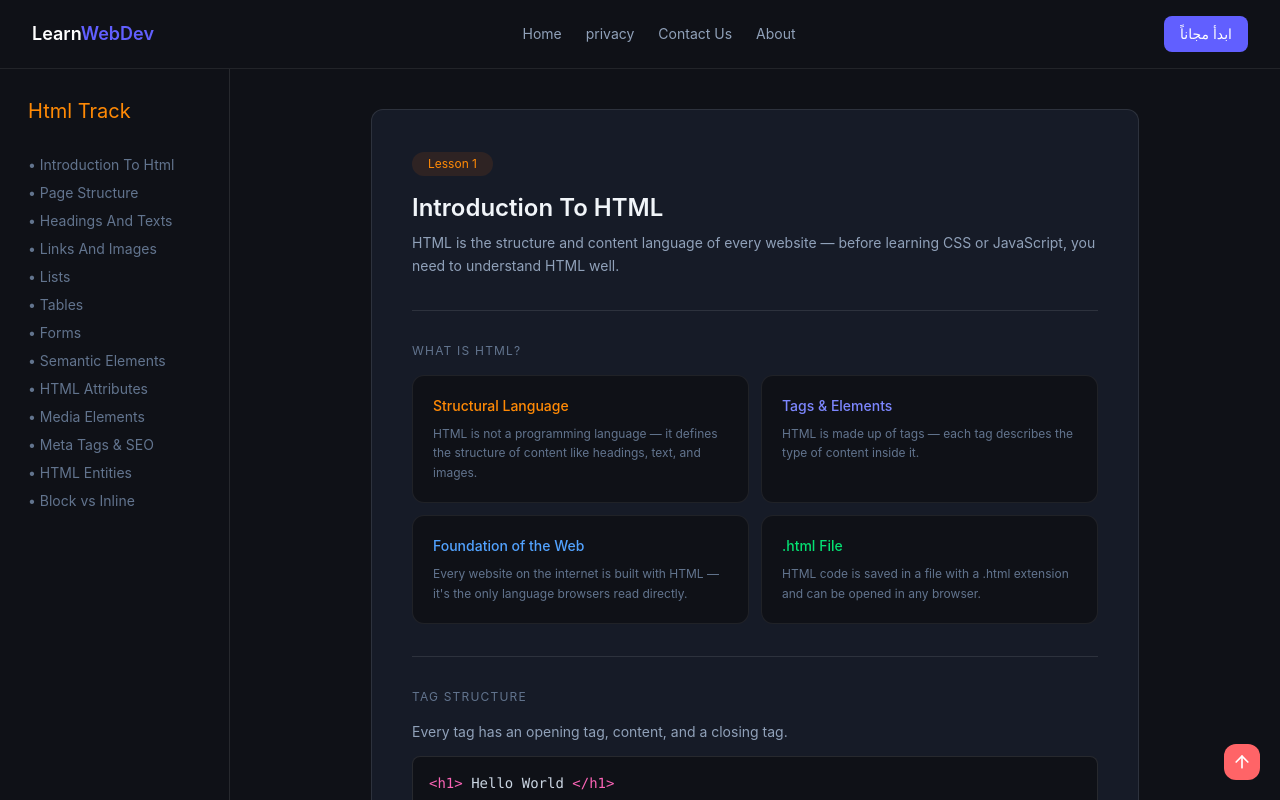
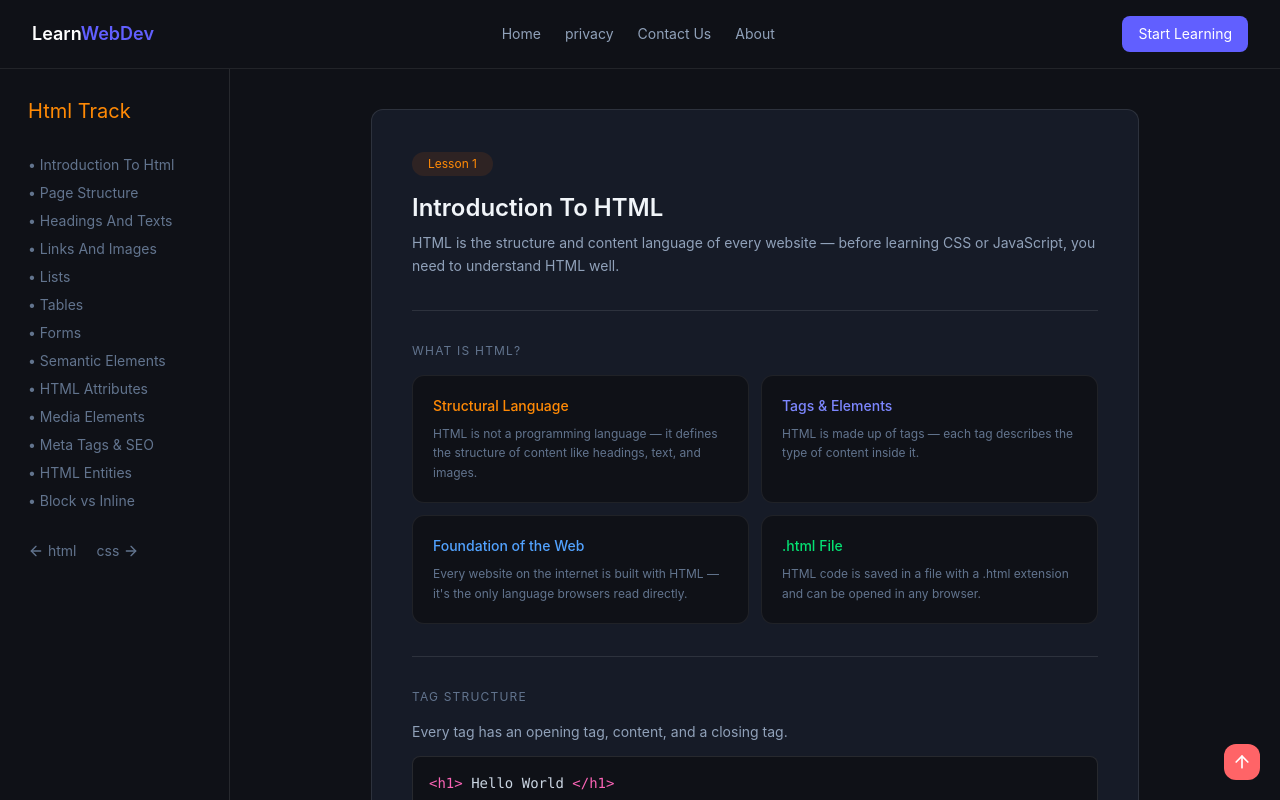
Before and after one commit to Mostafa205dev/LearnWebDev, a React (Vite) app: page /HTML in a window 1280 px wide. Shown: the top 800 px of the page. Built offline with nearby package versions, Linux system fonts and the light colour scheme.

Commit message:
add next and last arrow in sid bar

```diff
--- a/src/components/Header.jsx
+++ b/src/components/Header.jsx
@@ -1,6 +1,22 @@
 import { Link } from "react-router-dom";
+import { useLocation } from "react-router-dom";
+function Header() {
+  const location = useLocation();
 
-function Header() {
+  const getButtonText = () => {
+    switch (location.pathname) {
+      case "/html":
+        return "Learn HTML";
+      case "/css":
+        return "Learn CSS";
+      case "/javascript":
+        return "Learn JavaScript";
+      case "/react":
+        return "Learn React";
+      default:
+        return "Start Learning";
+    }
+  };
   return (
     <div className="bg-[#0f1117] flex flex-wrap items-center justify-between px-8 py-4 border-b border-white/8">
       <div className="flex items-center justify-between w-full sm:w-auto">
@@ -11,7 +27,7 @@ function Header() {
           to="/html"
           className="text-sm bg-indigo-500 text-white rounded-lg px-4 py-2 hover:opacity-85 sm:hidden"
         >
-          ابدأ مجاناً
+          {getButtonText()}
         </Link>
       </div>
 
@@ -46,7 +62,7 @@ function Header() {
         to="/html"
         className="hidden sm:block text-sm bg-indigo-500 text-white rounded-lg px-4 py-2 hover:opacity-85"
       >
-        ابدأ مجاناً
+        {getButtonText()}
       </Link>
     </div>
   );
--- a/src/pages/CSS.jsx
+++ b/src/pages/CSS.jsx
@@ -1,6 +1,7 @@
 import { useEffect, useState } from "react";
 import { Helmet } from "react-helmet";
-import { ArrowUp } from "lucide-react";
+import { ArrowUp, ArrowRight, ArrowLeft } from "lucide-react";
+import { Link } from "react-router-dom";
 
 function Css() {
   const [showSidebar, setShowSidebar] = useState(false);
@@ -126,6 +127,24 @@ function Css() {
                 • {lesson.label}
               </a>
             ))}
+          </div>
+          <div className="flex  gap-5 ">
+            <Link
+              to="/html"
+              aria-label="الدرس السابق"
+              className="flex items-center gap-1 text-sm text-slate-500 hover:text-slate-800 transition-colors"
+            >
+              <ArrowLeft size={16} />
+              <span>html</span>
+            </Link>
+            <Link
+              to="/javascript"
+              aria-label="الدرس التالي"
+              className="flex items-center gap-1 text-sm text-slate-500 hover:text-slate-800 transition-colors"
+            >
+              <span>javascript</span>
+              <ArrowRight size={16} />
+            </Link>
           </div>
         </div>
 
--- a/src/pages/Html.jsx
+++ b/src/pages/Html.jsx
@@ -1,6 +1,7 @@
 import { useEffect, useState } from "react";
 import { Helmet } from "react-helmet";
-import { ArrowUp } from "lucide-react";
+import { ArrowUp, ArrowRight, ArrowLeft } from "lucide-react";
+import { Link } from "react-router-dom";
 
 function Html() {
   const [showSidebar, setShowSidebar] = useState(false);
@@ -133,6 +134,25 @@ function Html() {
                 • {lesson.label}
               </a>
             ))}
+          </div>
+          <div className="flex  gap-5">
+            <Link
+              to="/html"
+              aria-label="الدرس السابق"
+              className="flex items-center gap-1 text-sm text-slate-500 hover:text-slate-800 transition-colors"
+            >
+              <ArrowLeft size={16} />
+              <span>html</span>
+            </Link>
+
+            <Link
+              to="/css"
+              aria-label="الدرس التالي"
+              className="flex items-center gap-1 text-sm text-slate-500 hover:text-slate-800 transition-colors"
+            >
+              <span>css</span>
+              <ArrowRight size={16} />
+            </Link>
           </div>
         </div>
 
--- a/src/pages/JavaScript.jsx
+++ b/src/pages/JavaScript.jsx
@@ -1,7 +1,7 @@
 import { useEffect, useState } from "react";
 import { Helmet } from "react-helmet";
-import { ArrowUp } from "lucide-react";
-
+import { ArrowUp, ArrowRight, ArrowLeft } from "lucide-react";
+import { Link } from "react-router-dom";
 function JavaScriptPage() {
   const [showSidebar, setShowSidebar] = useState(false);
   const [activeLesson, setActiveLesson] = useState("intro");
@@ -147,6 +147,25 @@ function JavaScriptPage() {
               </a>
             ))}
           </div>
+          <div className="flex  gap-5">
+            <Link
+              to="/css"
+              aria-label="الدرس السابق"
+              className="flex items-center gap-1 text-sm text-slate-500 hover:text-slate-800 transition-colors"
+            >
+              <ArrowLeft size={16} />
+              <span>css</span>
+            </Link>
+
+            <Link
+              to="/react"
+              aria-label="الدرس التالي"
+              className="flex items-center gap-1 text-sm text-slate-500 hover:text-slate-800 transition-colors"
+            >
+              <span>react</span>
+              <ArrowRight size={16} />
+            </Link>
+          </div>
         </div>
 
         {/* body */}
--- a/src/pages/React.jsx
+++ b/src/pages/React.jsx
@@ -1,7 +1,7 @@
 import { useEffect, useState } from "react";
 import { Helmet } from "react-helmet";
-import { ArrowUp } from "lucide-react";
-
+import { ArrowUp, ArrowRight, ArrowLeft } from "lucide-react";
+import { Link } from "react-router-dom";
 function React() {
   const [showSidebar, setShowSidebar] = useState(false);
   const [activeLesson, setActiveLesson] = useState("intro");
@@ -153,6 +153,24 @@ function React() {
               </a>
             ))}
           </div>
+          <div className="flex  gap-5">
+            <Link
+              to="/javascript"
+              aria-label="الدرس السابق"
+              className="flex items-center gap-1 text-sm text-slate-500 hover:text-slate-800 transition-colors"
+            >
+              <ArrowLeft size={16} />
+              <span>javascript</span>
+            </Link>
+
+            <Link
+              aria-label="الدرس التالي"
+              className="flex items-center gap-1 text-sm text-slate-500 hover:text-slate-800 transition-colors"
+            >
+              <span>tailwind(soon)</span>
+              <ArrowRight size={16} />
+            </Link>
+          </div>
         </div>
 
         {/* Content */}
```
